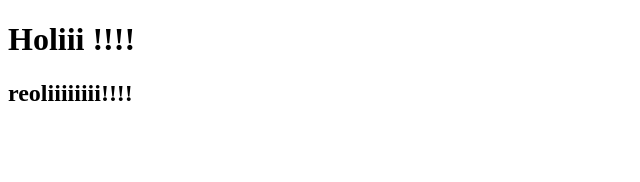
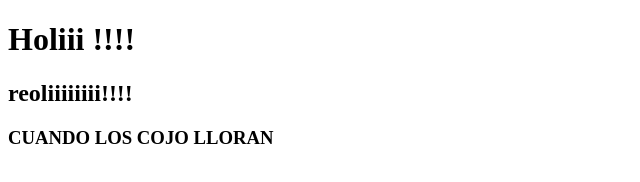
Before and after one commit to AdixonJC/tareaTodoList-adixon, a plain HTML site: page index.html in a window 1280 px wide. Shown: the whole page, without its empty margins (0-640 px from the left). Drawn offline with Linux system fonts and the light colour scheme.

Commit message:
agregamos algo

```diff
--- a/index.html
+++ b/index.html
@@ -10,5 +10,6 @@
 <body>
     <h1>Holiii !!!!</h1>
     <h2>reoliiiiiiii!!!!</h2>
+    <h3>CUANDO LOS COJO LLORAN</h3>
 </body>
 </html>
```
